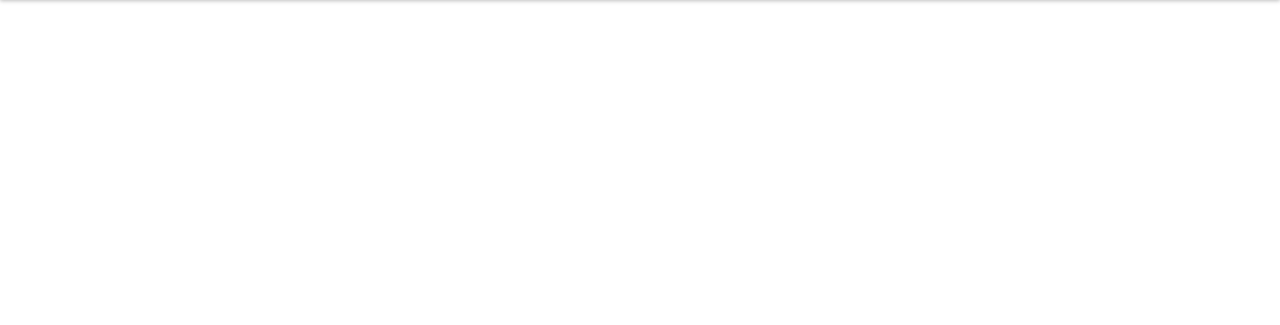
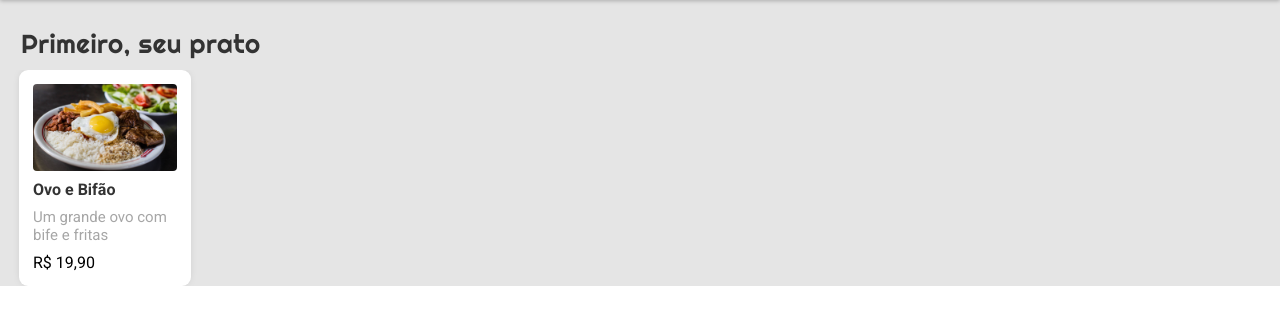
Before and after one commit to DanielThiessen25/FoodCamp, a plain HTML site: page index.html in a window 1280 px wide. Shown: the part 95-420 px from the top of the page. Drawn offline with Linux system fonts and the light colour scheme.

Commit message:
Construção do primeiro item

```diff
--- a/index.html
+++ b/index.html
@@ -1,16 +1,33 @@
 <!DOCTYPE html>
 <html lang="pt-br">
-  <head>
+
+<head>
     <meta charset="UTF-8" />
     <meta name="viewport" content="width=device-width, initial-scale=1.0" />
     <title>PROJETO 3</title>
     <link rel="stylesheet" href="reset.css" />
     <link rel="stylesheet" href="layout.css" />
-  </head>
-  <body>
+</head>
+
+<body>
     <div class="topo">
         <h1>FoodCamp</h1>
         <h2>Sua comida em 6 minutos</h2>
-      </div>
-  </body>
+    </div>
+    <div class="fundo">
+        <div class="preenchimento"></div>
+        <div class="titulo">
+            Primeiro, seu prato
+        </div>
+        <div class="faixa">
+            <div class="item">
+                <img src="imgs/almoco.jpg" class="foto" />
+                <h2>Ovo e Bifão</h2>
+                <h3>Um grande ovo com bife e fritas</h3>
+                <h4>R$ 19,90</h4>
+            </div>
+        </div>
+    </div>
+</body>
+
 </html>
--- a/layout.css
+++ b/layout.css
@@ -10,6 +10,7 @@
   display: flex;
   flex-direction: column;
 }
+
 
 .topo {
     width: 100%;
@@ -42,3 +43,78 @@
     line-height: 21px;
     color: #ffffff;
   }
+
+  .preenchimento {
+    background: #e5e5e5;
+    width: 100%;
+    height: 92px;
+  }
+
+
+  .faixa {
+    width: 100%;
+    display: flex;
+    flex-direction: row;
+    overflow: hidden;
+    overflow-x: scroll;
+  }
+
+  .titulo {
+    width: 100%;
+    padding-left: 21px;
+    margin-top: 31px;
+    margin-bottom: 10px;
+    font-family: Righteous;
+    font-style: normal;
+    font-weight: normal;
+    font-size: 26px;
+    line-height: 32px;
+    letter-spacing: 0.018em;
+    color: #333333;
+  }
+
+  .item {
+    width: 172px;
+    height: 216px;
+    margin-left: 19px;
+    background: #ffffff;
+    box-shadow: 0px 0px 10px -4px rgba(0, 0, 0, 0.25);
+    border-radius: 9px;
+    display: flex;
+    flex-direction: column;
+    justify-content: space-between;
+    padding: 14px;
+  }
+
+  .item h2 {
+    font-family: "Roboto", sans-serif;
+    font-style: normal;
+    font-weight: bold;
+    font-size: 16px;
+    line-height: 19px;
+    color: #333333;
+  }
+
+  .item h3 {
+    font-family: "Roboto", sans-serif;
+    font-style: normal;
+    font-weight: 300;
+    font-size: 15px;
+    line-height: 18px;
+    color: #a6a6a6;
+  }
+
+  .item h4 {
+    font-family: "Roboto", sans-serif;
+    font-style: normal;
+    font-weight: normal;
+    font-size: 16px;
+    line-height: 19px;
+    color: #000000;
+  }
+
+  .foto {
+    width: 144px;
+    height: 87px;
+    border-radius: 4px;
+  }
```
